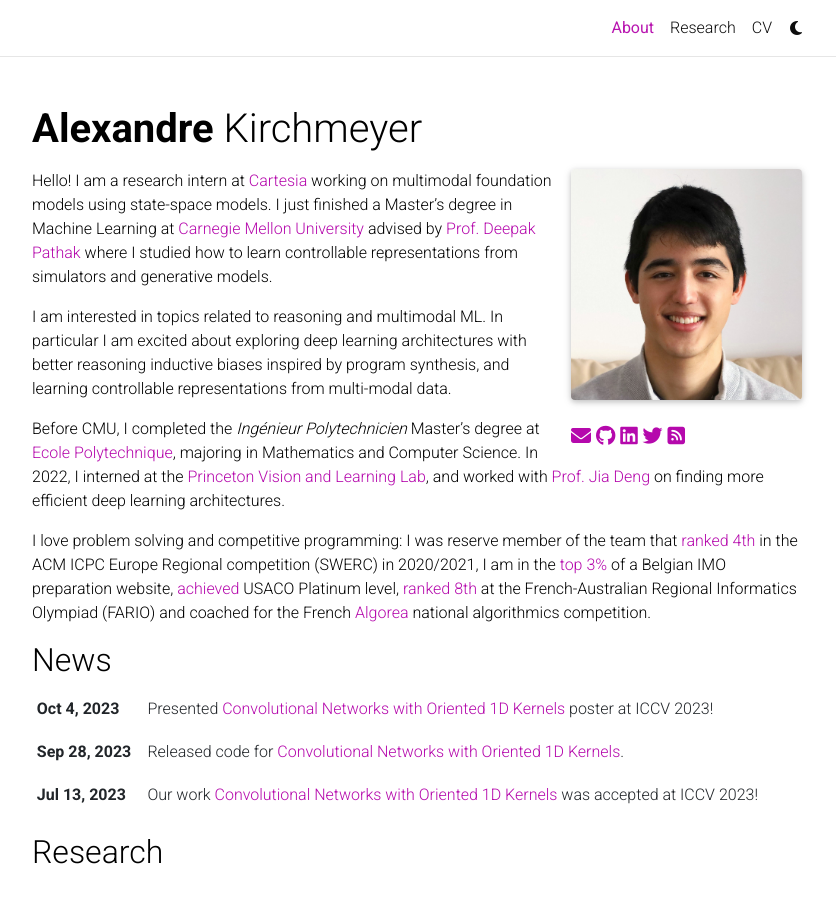
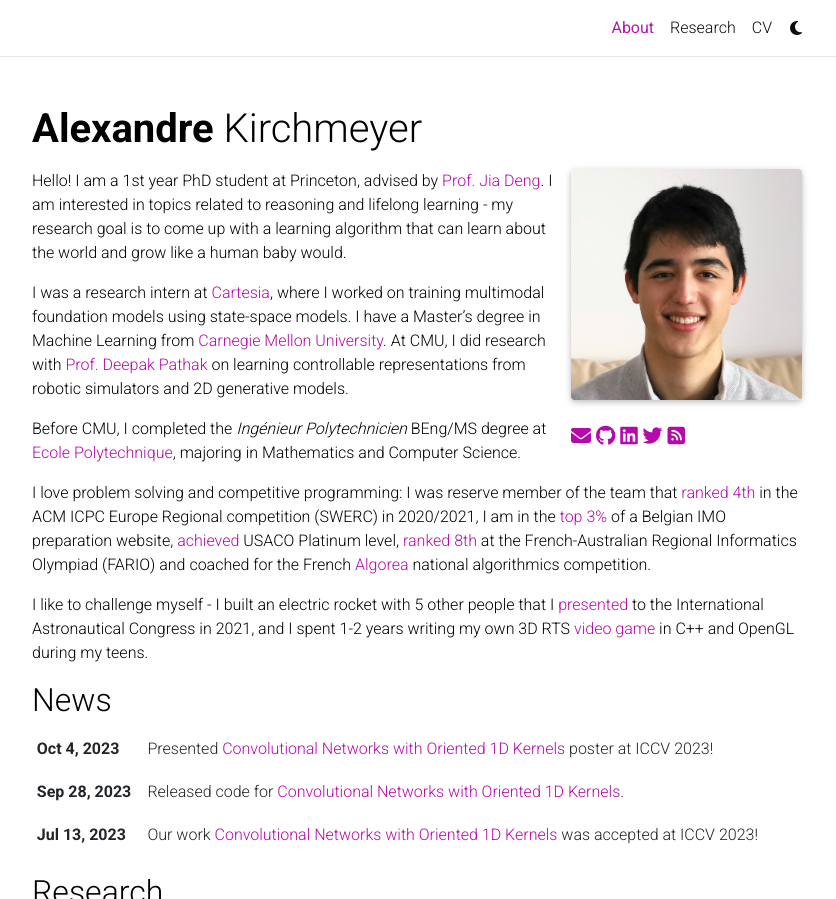
Before and after one commit to akirchmeyer/akirchmeyer, a Jekyll site: the page built from _pages/about.md, in a window 1280 px wide and 1113 px high, cut to the strip 0-899 px from the top of the window. Shown: the whole strip, without its empty margins (223-1059 px from the left). Built offline with Jekyll 4.4.1, drawn with Linux system fonts in a browser that asks for light colours; full-size pictures stand in for the smaller copies a plugin makes; comment, search, counter and statistics services are not loaded; a style sheet for code colours, icons or effects is not loaded.

Commit message:
Update about.md

```diff
--- a/_pages/about.md
+++ b/_pages/about.md
@@ -17,13 +17,17 @@
 social: false  # includes social icons at the bottom of the page
 ---
 
-Hello! I am a research intern at [Cartesia](https://cartesia.ai/) working on multimodal foundation models using state-space models. I just finished a Master's degree in Machine Learning at [Carnegie Mellon University](https://www.ml.cmu.edu) advised by [Prof. Deepak Pathak](https://www.cs.cmu.edu/~dpathak) where I studied how to learn controllable representations from simulators and generative models.
+Hello! I am a 1st year PhD student at Princeton, advised by [Prof. Jia Deng](https://www.cs.princeton.edu/~jiadeng/).
+I am interested in topics related to reasoning and lifelong learning - my research goal is to come up with a learning algorithm that can learn about the world and grow like a human baby would.
 
-I am interested in topics related to reasoning and multimodal ML. In particular I am excited about exploring deep learning architectures with better reasoning inductive biases inspired by program synthesis, and learning controllable representations from multi-modal data.
+I was a research intern at [Cartesia](https://cartesia.ai/), where I worked on training multimodal foundation models using state-space models.
+I have a Master's degree in Machine Learning from [Carnegie Mellon University](https://www.ml.cmu.edu). At CMU, I did research with [Prof. Deepak Pathak](https://www.cs.cmu.edu/~dpathak) on learning controllable representations from robotic simulators and 2D generative models.
 
-Before CMU, I completed the [_Ingénieur Polytechnicien_](https://programmes.polytechnique.edu/en/ingenieur-polytechnicien-program/ingenieur-polytechnicien-program) Master's degree at [Ecole Polytechnique](https://www.polytechnique.edu), majoring in Mathematics and Computer Science. In 2022, I interned at the [Princeton Vision and Learning Lab](https://pvl.cs.princeton.edu), and worked with [Prof. Jia Deng](https://www.cs.princeton.edu/~jiadeng/) on finding more efficient deep learning architectures.
+Before CMU, I completed the [_Ingénieur Polytechnicien_](https://programmes.polytechnique.edu/en/ingenieur-polytechnicien-program/ingenieur-polytechnicien-program) BEng/MS degree at [Ecole Polytechnique](https://www.polytechnique.edu), majoring in Mathematics and Computer Science.
 
 I love problem solving and competitive programming: I was reserve member of the team that [ranked 4th](https://swerc.eu/2020/theme/scoreboard/index.html) in the ACM ICPC Europe Regional competition (SWERC) in 2020/2021, I am in the [top 3%](https://www.mathraining.be/users/363) of a Belgian IMO preparation website, [achieved](http://www.usaco.org/current/data/dec16_gold_results.html) USACO Platinum level, [ranked 8th](https://orac.amt.edu.au/fario/fario17results.html) at the French-Australian Regional Informatics Olympiad (FARIO) and coached for the French [Algorea](https://algorea.org) national algorithmics competition.
+
+I like to challenge myself - I built an electric rocket with 5 other people that I [presented](https://iafastro.directory/iac/paper/id/64940/summary/) to the International Astronautical Congress in 2021, and I spent 1-2 years writing my own 3D RTS [video game](https://bitbucket.org/akirchmeyer/tactics-4/commits/branch/r3) in C++ and OpenGL during my teens.
 
 <!--
 Some papers I find exciting and would like to explore include: [DreamCoder](https://arxiv.org/abs/2006.08381), [Voyager](https://arxiv.org/abs/2305.16291), [MuZero](https://arxiv.org/abs/1911.08265) and [Generalist Neural Algorithmic Learner](https://arxiv.org/abs/2209.11142).
```
